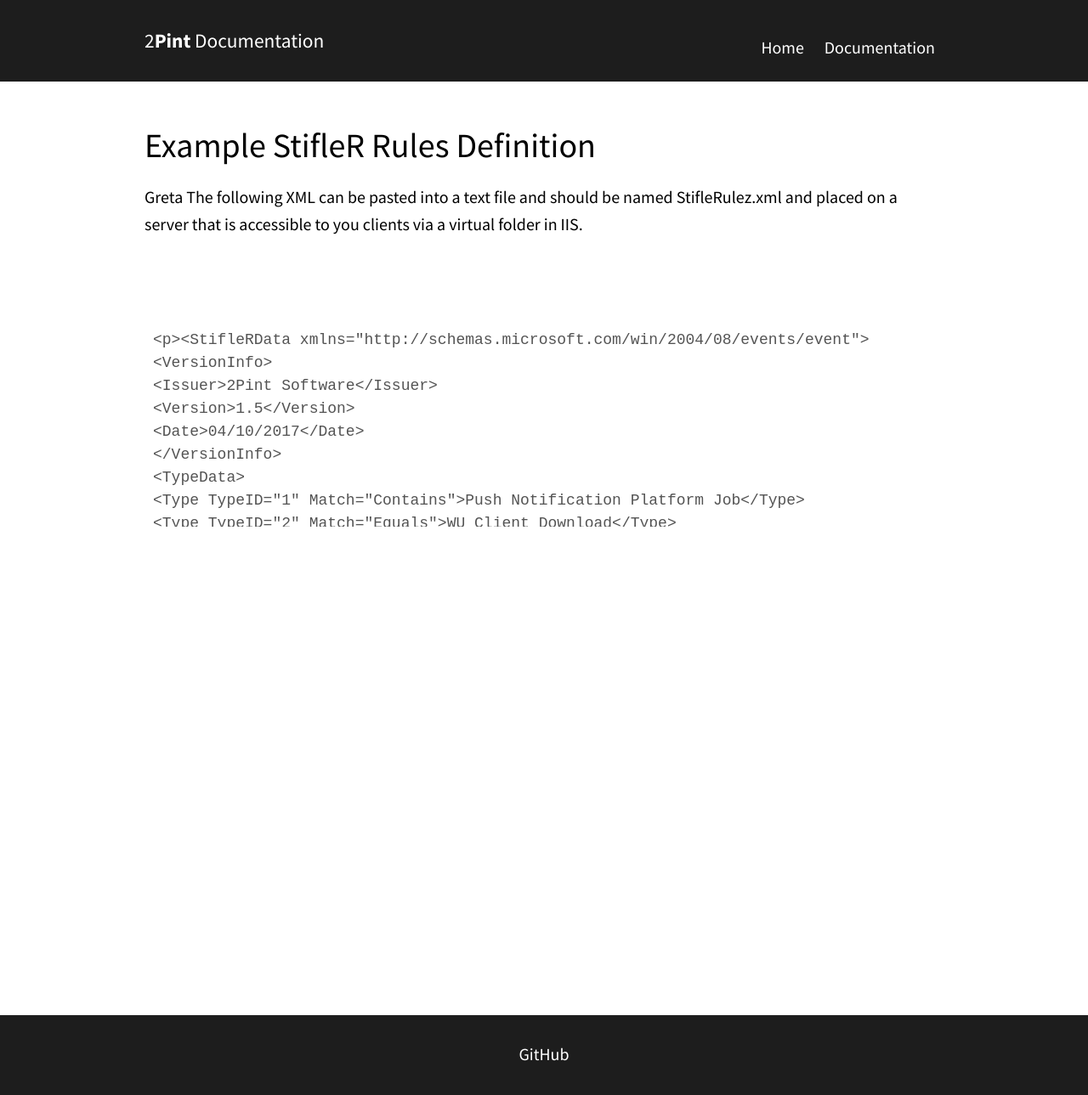
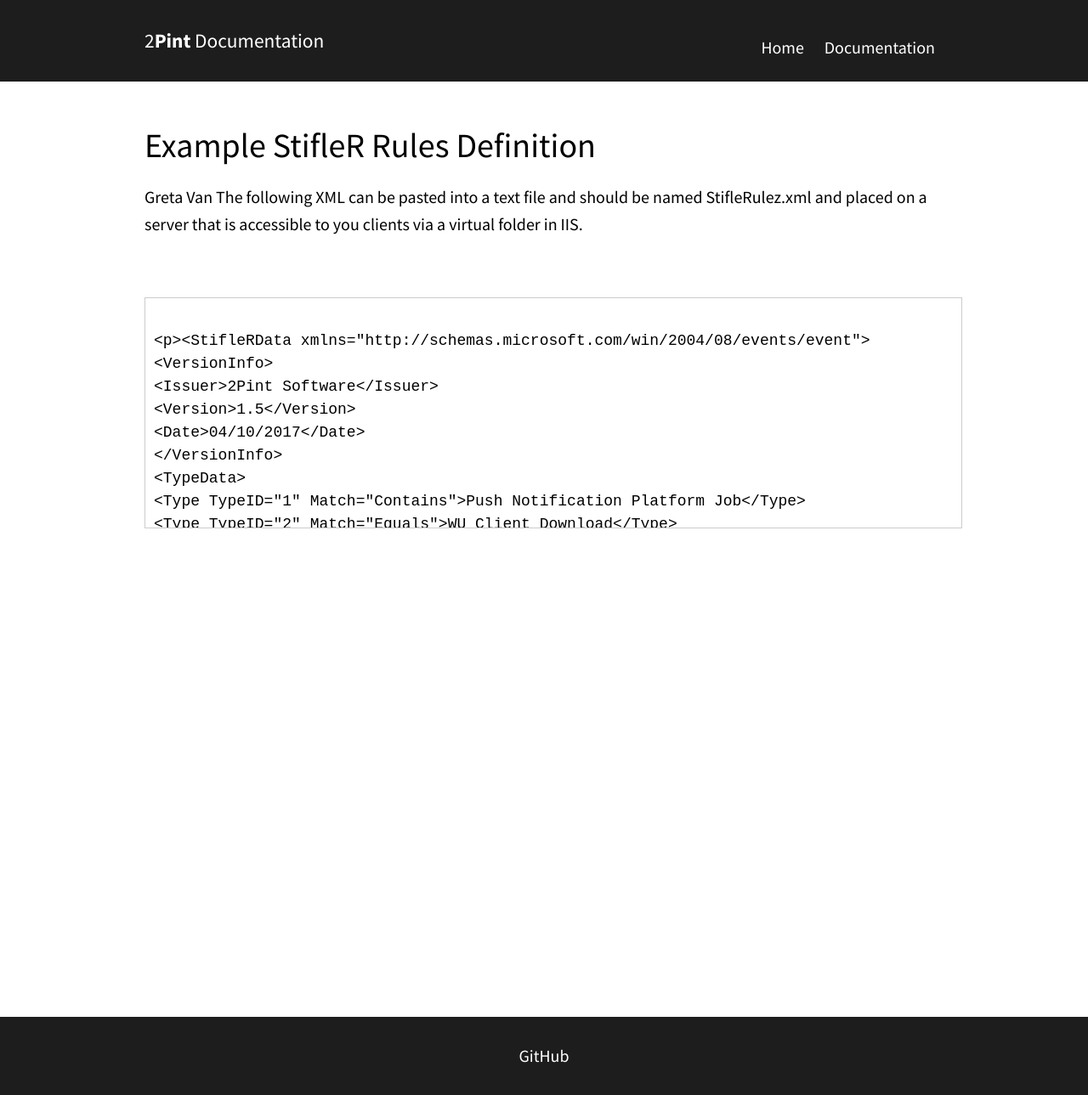
Before and after one commit to RoseSmithTest/2PintTest.github.io, a Jekyll site: the page built from docs/ExampleStifleRRulesDefinition.html, in a window 1280 px wide. Shown: the whole page at 85% size. Built offline with Jekyll 4.4.1, drawn with Linux system fonts in a browser that asks for light colours.

Commit message:
Update ExampleStifleRRulesDefinition.html

```diff
--- a/docs/ExampleStifleRRulesDefinition.html
+++ b/docs/ExampleStifleRRulesDefinition.html
@@ -9,9 +9,9 @@ navigation_weight: 1
 <div class="container">
 	<div class="columns spacing">
     <h1>Example StifleR Rules Definition</h1>
-		<p>Greta The following XML can be pasted into a text file and should be named StifleRulez.xml and placed on a server that is accessible to you clients via a virtual folder in IIS.</p><br><br>
+		<p>Greta Van The following XML can be pasted into a text file and should be named StifleRulez.xml and placed on a server that is accessible to you clients via a virtual folder in IIS.</p><br><br>
 
-<textarea disabled="true" rows="4" style="border: none;background-color:white ">
+<textarea rows="4" >
 
 <p><StifleRData xmlns="http://schemas.microsoft.com/win/2004/08/events/event">
 <VersionInfo>
```
